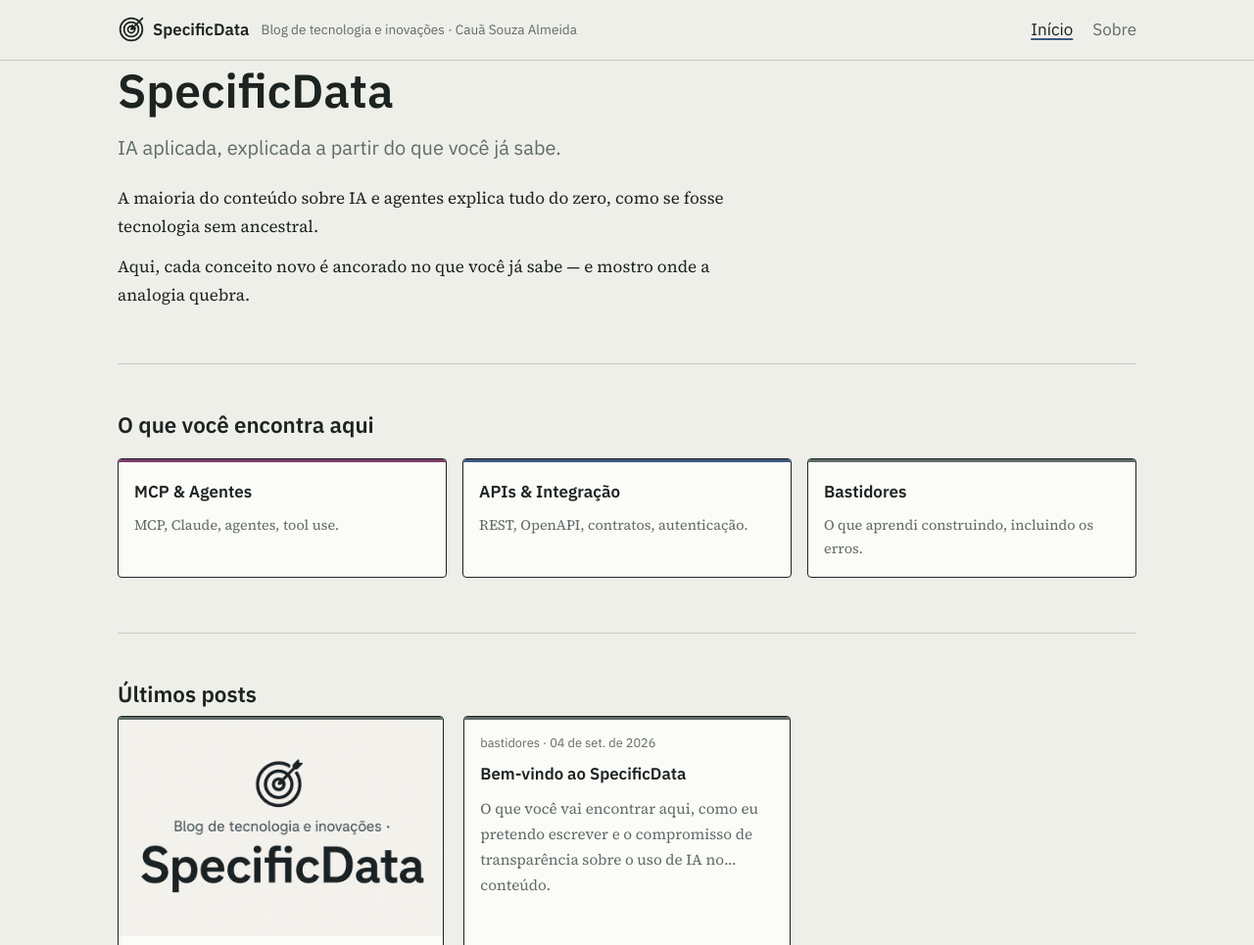
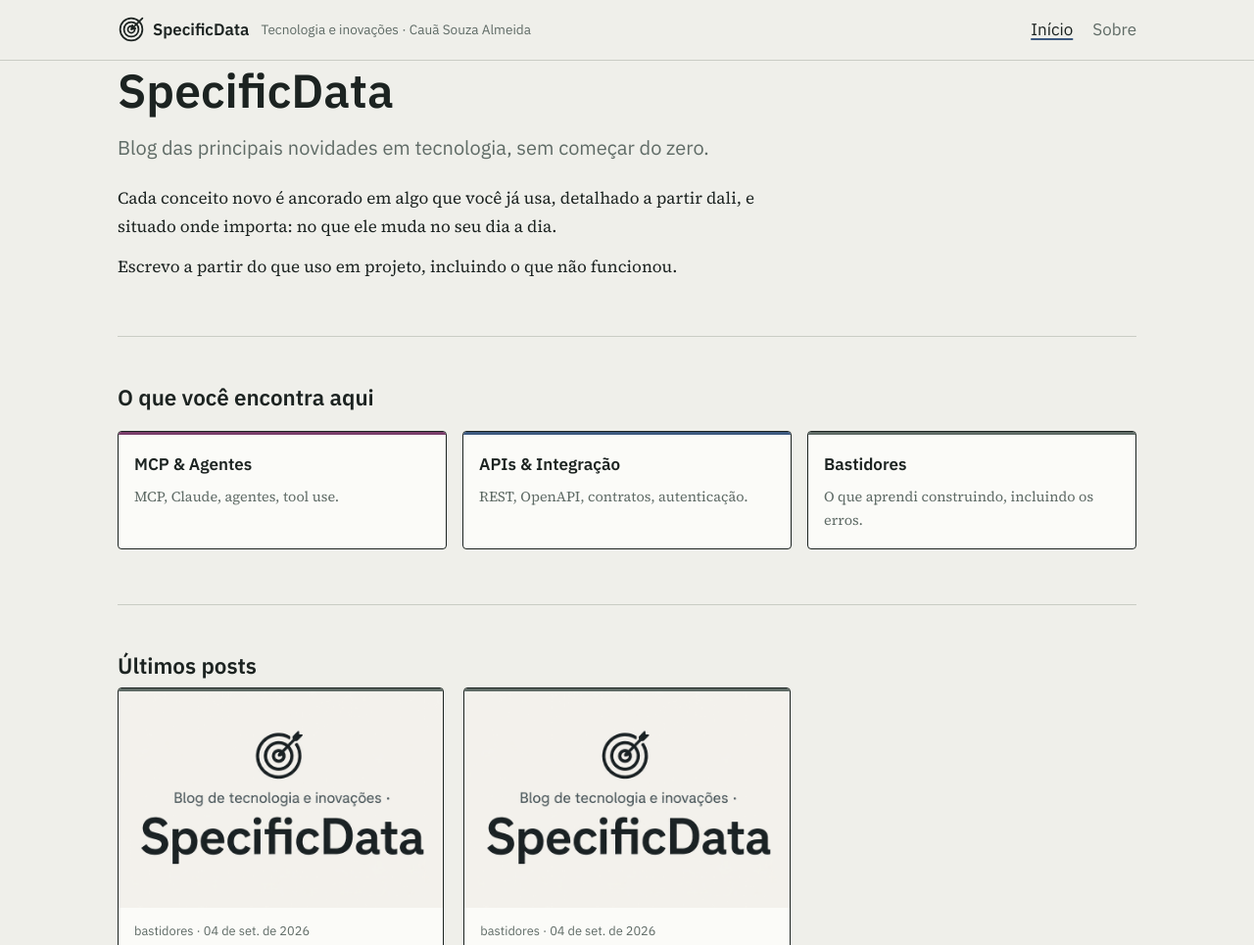
Before and after one commit to devcauas/SpecificData, an Astro site: page / in a window 1280 px wide. Shown: the top 965 px of the page at 98% size. Built offline with nearby package versions, Linux system fonts and the light colour scheme; Astro itself is replaced by a stand-in of ours.

Commit message:
Correção de conteúdo

```diff
--- a/src/content/blog/teste.md
+++ b/src/content/blog/teste.md
@@ -4,6 +4,7 @@ description: O que você vai encontrar aqui, como eu pretendo escrever e o compr
 date: 2026-09-04
 category: bastidores
 tags: ["apresentação"]
+cover: ../../assets/covers/bem-vindo.jpg
 featured: true
 draft: false
 ---
--- a/src/data/site.ts
+++ b/src/data/site.ts
@@ -1,10 +1,10 @@
 export const site = {
   name: 'SpecificData',
-  tagline: 'IA aplicada, explicada a partir do que você já sabe.',
+  tagline: 'Blog das principais novidades em tecnologia, sem começar do zero.',
   /** Linha curta ao lado do ícone no cabeçalho. */
-  headerTagline: 'Blog de tecnologia e inovações · Cauã Souza Almeida',
+  headerTagline: 'Tecnologia e inovações · Cauã Souza Almeida',
   description:
-    'Blog técnico sobre IA aplicada, MCP e agentes, escrito para quem já sabe programar e consome APIs no dia a dia.',
+    'Blog técnico sobre tecnologia e as principais novidades do mercado.',
   // specificdata.dev ainda não foi registrado — volte pra ele quando/se isso mudar.
   url: 'https://specificdata.cauaalmeida2005.workers.dev',
   author: {
--- a/src/pages/index.astro
+++ b/src/pages/index.astro
@@ -17,12 +17,11 @@ const latestPosts = (await getPublishedPosts()).slice(0, 6);
     <h1>{site.name}</h1>
     <p class="tagline">{site.tagline}</p>
     <p class="measure">
-      A maioria do conteúdo sobre IA e agentes explica tudo do zero, como se fosse
-      tecnologia sem ancestral.
+      Cada conceito novo é ancorado em algo que você já usa, detalhado a
+      partir dali, e situado onde importa: no que ele muda no seu dia a dia.
     </p>
     <p class="measure">
-      Aqui, cada conceito novo é ancorado no que você já sabe — e mostro onde a
-      analogia quebra.
+      Escrevo a partir do que uso em projeto, incluindo o que não funcionou.
     </p>
   </section>
 
```
Also changed, not shown: src/pages/sobre.astro (+5 -9 lines), public/favicon.svg (renamed from public/favicon.ico).
